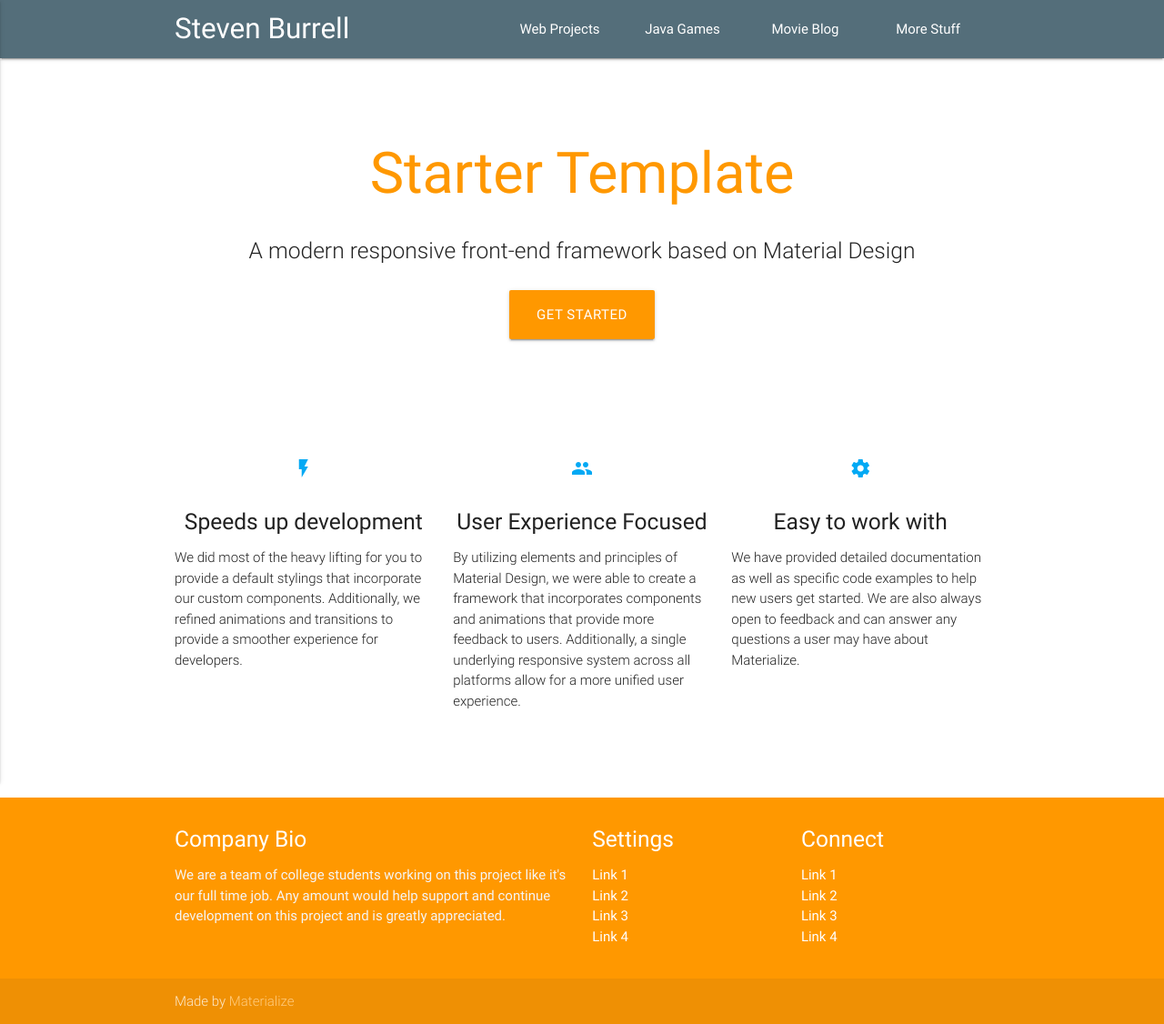
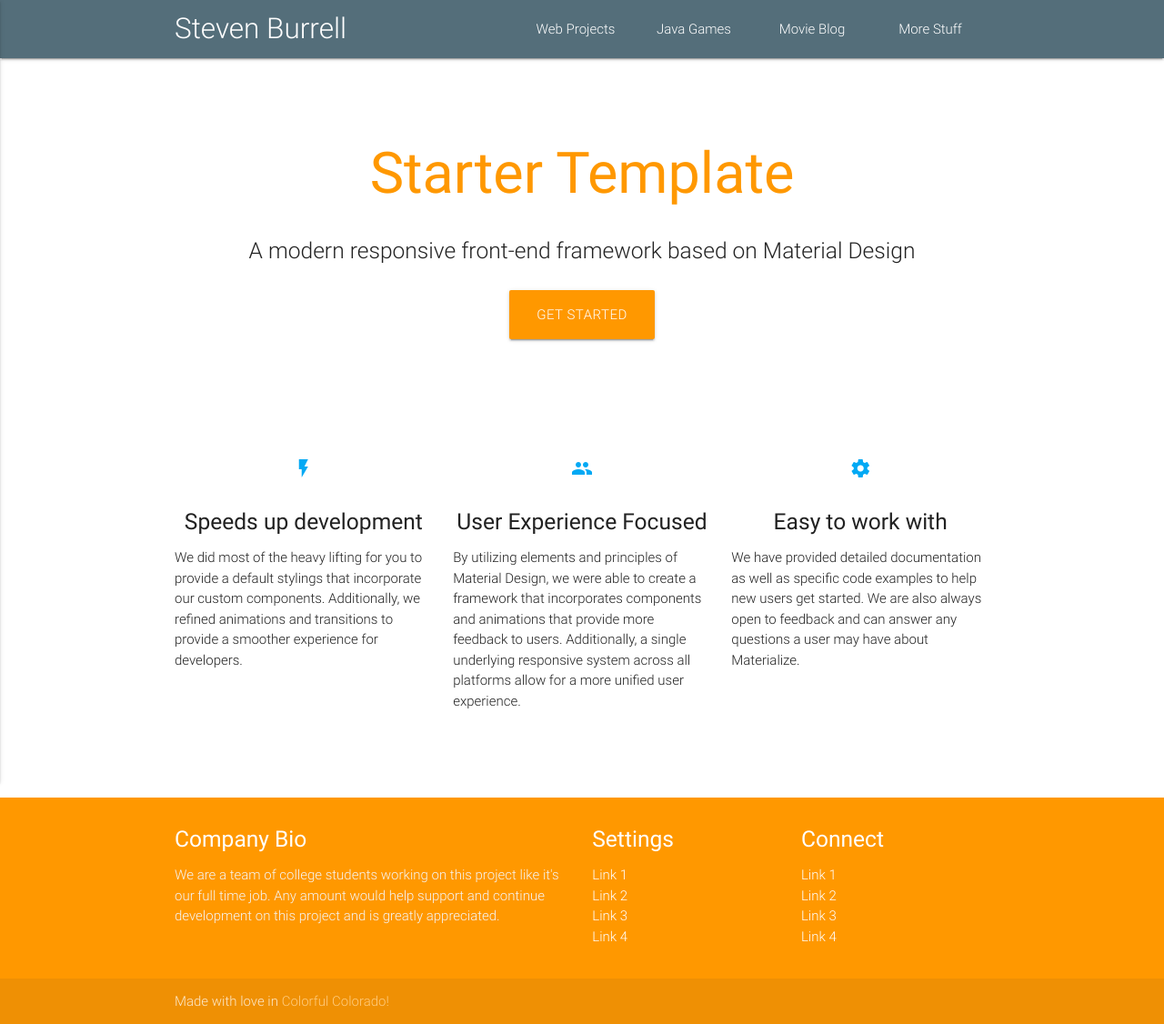
Before and after one commit to SBurrell23/SBDC, a PHP site: page / in a window 1280 px wide. Shown: the whole page at 91% size. Run offline with PHP 8.4, Linux system fonts and the light colour scheme; some libraries are stand-ins or nearby versions.

Commit message:
favicon done

```diff
--- a/css/style.css
+++ b/css/style.css
@@ -1,4 +1,10 @@
+html{
+	font-weight: 300;
+}
 .nav-wrapper ul li{
-	min-width:135px;
+	min-width:130px;
 	text-align: center;
 }
+#sidenav-overlay {
+	z-index: 1;
+}
--- a/index.php
+++ b/index.php
@@ -3,6 +3,8 @@
 <head>
 	<meta http-equiv="Content-Type" content="text/html; charset=UTF-8"/>
 	<meta name="viewport" content="width=device-width, initial-scale=1, maximum-scale=1.0"/>
+	<link rel="shortcut icon" href="assets/sb.ico" type="image/x-icon">
+	<link rel="icon" href="assets/sb.ico" type="image/x-icon">
 	<title>Steven Burrell</title>
 
 	<!-- CSS -->
@@ -22,7 +24,10 @@
 				</ul>
 
 				<ul id="nav-mobile" class="side-nav">
-					<li><a href="#">Home</a></li>
+					<li><a href="#">Web Projects</a></li>
+					<li><a href="#">Java Games</a></li>
+					<li><a href="#">Movie Blog</a></li>
+					<li><a href="#">More Stuff</a></li>
 				</ul>
 				<a href="#" data-activates="nav-mobile" class="button-collapse"><i class="material-icons">menu</i></a>
 			</div>
@@ -112,7 +117,7 @@
 		</div>
 		<div class="footer-copyright">
 			<div class="container">
-				Made by <a class="orange-text text-lighten-3" href="http://materializecss.com">Materialize</a>
+				Made with love in <a class="orange-text text-lighten-3" target="_blank" href="https://goo.gl/ynzCmB">Colorful Colorado!</a>
 			</div>
 		</div>
 	</footer>
```
Also changed, not shown: assets/sb.ico (added).
